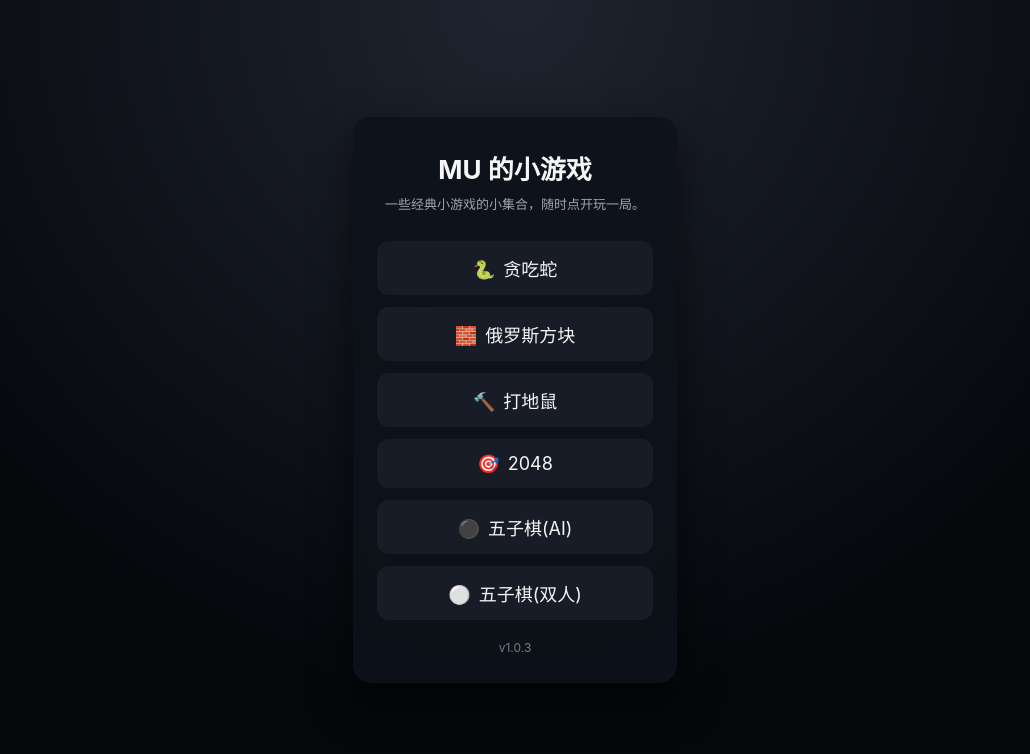
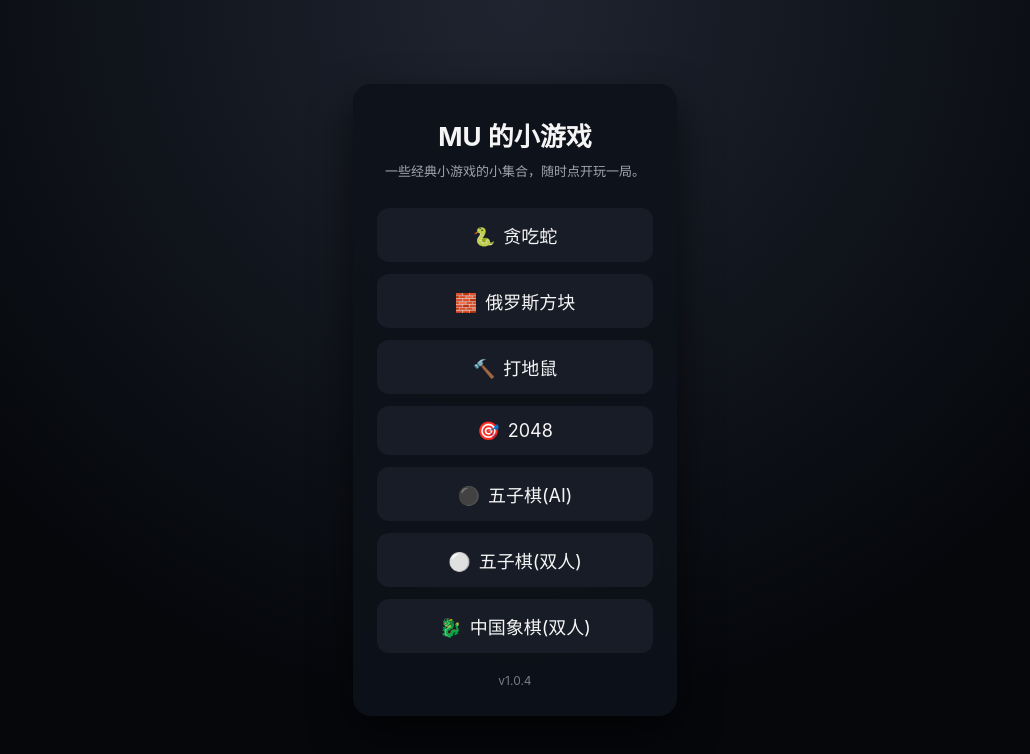
Before and after one commit to parchmentl/webgame, a plain HTML site: page index.html in a window 1280 px wide. Shown: the whole page, without its empty margins (125-1155 px from the left). Drawn offline with Linux system fonts and the light colour scheme.

Commit message:
v1.0.4,索引添加中国象棋

```diff
--- a/index.html
+++ b/index.html
@@ -81,8 +81,9 @@ h1{
   <a class="btn" href="./2048/"><span class="icon">🎯</span>2048</a>
   <a class="btn" href="./gomoku/"><span class="icon">⚫</span>五子棋(AI)</a>
   <a class="btn" href="./gomoku_pvp/"><span class="icon">⚪</span>五子棋(双人)</a>
+  <a class="btn" href="./xiangqi/"><span class="icon">🐉</span>中国象棋(双人)</a>
 
-  <div class="version">v1.0.3</div>
+  <div class="version">v1.0.4</div>
 </div>
 
 </body>
```
